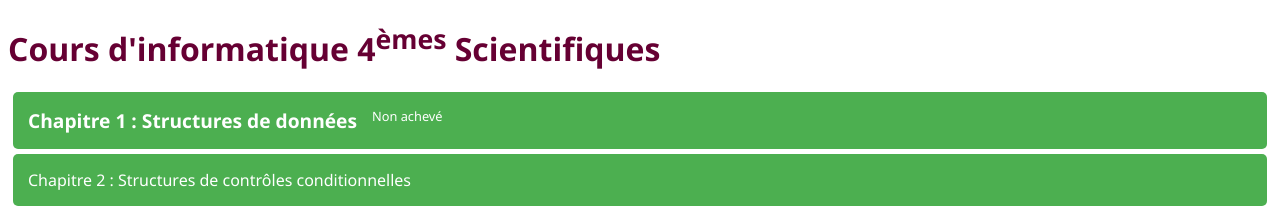
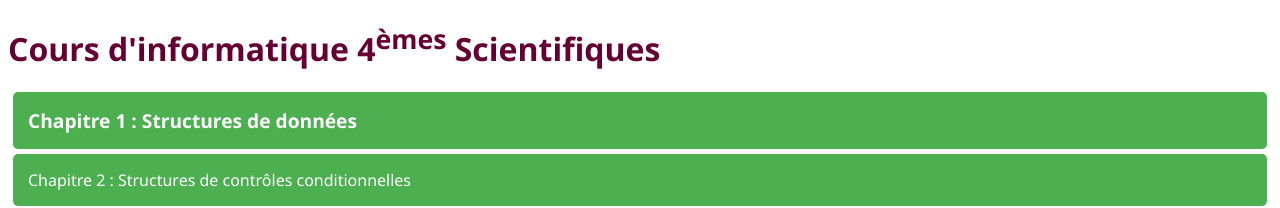
Before and after one commit to manianis/manianis.github.io, a plain HTML site: page index.html in a window 1280 px wide. Shown: the top 208 px of the page. Drawn offline with Linux system fonts and the light colour scheme.

Commit message:
Changé le statut du premier chapitre à achevé

```diff
--- a/index.html
+++ b/index.html
@@ -12,7 +12,7 @@
   <h1>Cours d'informatique 4<sup>èmes</sup> Scientifiques</h1>
   <nav>
     <ul>
-      <li class="active incomplete"><a href="chapitre_01.html" target="_blank">Chapitre 1 : Structures de données</a></li>
+      <li class="active"><a href="chapitre_01.html" target="_blank">Chapitre 1 : Structures de données</a></li>
       <li>Chapitre 2 : Structures de contrôles conditionnelles</li>
       <li>Chapitre 3 : Structures de contrôles itératives</li>
       <li>Chapitre 4 : Sous-Programmes</li>
```
